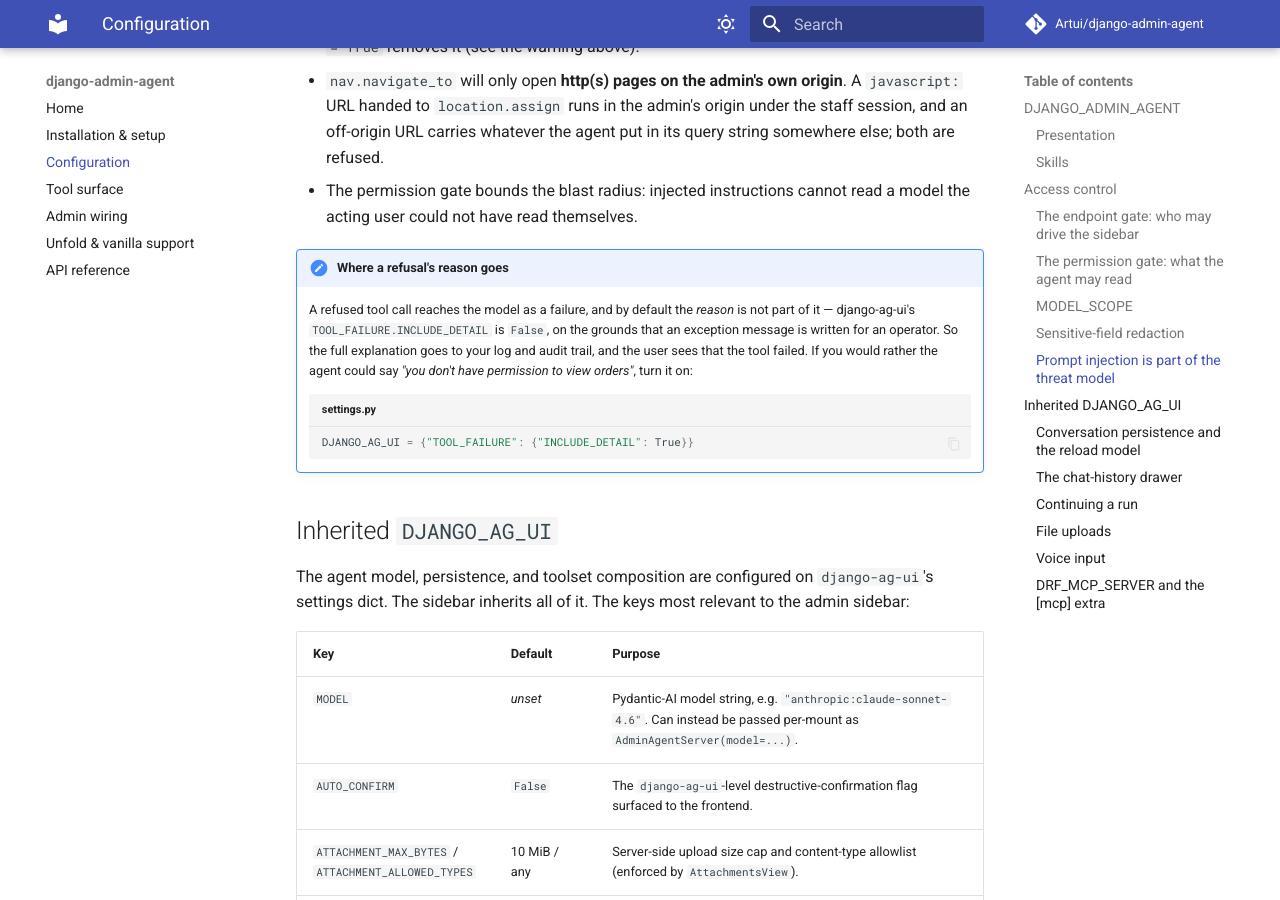
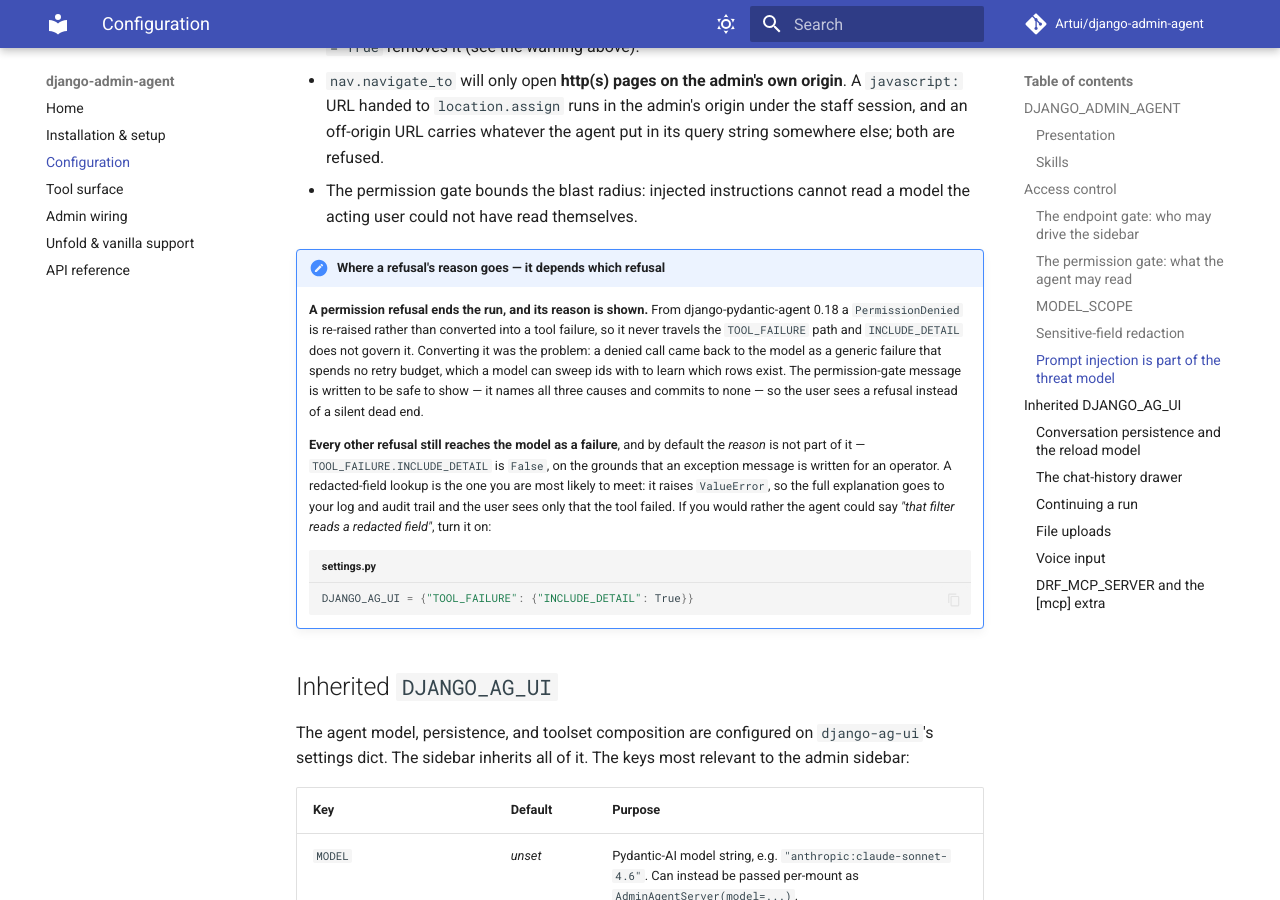
Before and after one commit to Artui/django-admin-agent, an MkDocs documentation site: the page built from docs/configuration.md, in a window 1280 px wide and 900 px high, scrolled down 6635 px. Built offline with MkDocs 1.6.1 and Material for MkDocs 9.7.7, drawn with Linux system fonts in a browser that asks for light colours; comment, search, counter and statistics services are not loaded.

Commit message:
Let a permission refusal end the run, and correct the docs that said it would not
Follows from the django-pydantic-agent 0.18 floor. From 0.18 a PermissionDenied
is re-raised rather than converted into a tool failure, so the permission gate's
refusal ends the run and its reason reaches the user; it no longer travels the
TOOL_FAILURE path and INCLUDE_DETAIL does not govern it.

The conversion was the problem. A denied call came back to the model as a
generic, retryable failure that spends no retry budget and does not end the run,
so a model asked to try a range of ids could tell a denied row from a missing
one. Showing the message is safe by construction: it names all three causes and
commits to none, so it does not separate a model that was never registered from
one this user has no permission for.

Two places asserted the old routing in prose and one in a test. The
authorized_model_admin docstring claimed the message "names which of the three
it was" -- it never did, deliberately -- and that the reason stayed in the
operator's log. The configuration note said the same. Both now distinguish a
permission refusal from every other refusal, which is unchanged: a
redacted-field lookup still raises ValueError and still withholds its reason.

Only the browser end-to-end lane caught this. The Python tests assert
PermissionDenied at the tool boundary, below the failure policy, so they agree
either way.

````diff
--- a/docs/configuration.md
+++ b/docs/configuration.md
@@ -266,13 +266,24 @@
 - The permission gate bounds the blast radius: injected instructions cannot read
   a model the acting user could not have read themselves.
 
-!!! note "Where a refusal's reason goes"
-    A refused tool call reaches the model as a failure, and by default the
-    *reason* is not part of it — django-ag-ui's `TOOL_FAILURE.INCLUDE_DETAIL`
-    is `False`, on the grounds that an exception message is written for an
-    operator. So the full explanation goes to your log and audit trail, and the
-    user sees that the tool failed. If you would rather the agent could say
-    *"you don't have permission to view orders"*, turn it on:
+!!! note "Where a refusal's reason goes — it depends which refusal"
+    **A permission refusal ends the run, and its reason is shown.** From
+    django-pydantic-agent 0.18 a `PermissionDenied` is re-raised rather than
+    converted into a tool failure, so it never travels the `TOOL_FAILURE` path
+    and `INCLUDE_DETAIL` does not govern it. Converting it was the problem: a
+    denied call came back to the model as a generic failure that spends no retry
+    budget, which a model can sweep ids with to learn which rows exist. The
+    permission-gate message is written to be safe to show — it names all three
+    causes and commits to none — so the user sees a refusal instead of a silent
+    dead end.
+
+    **Every other refusal still reaches the model as a failure**, and by default
+    the *reason* is not part of it — `TOOL_FAILURE.INCLUDE_DETAIL` is `False`,
+    on the grounds that an exception message is written for an operator. A
+    redacted-field lookup is the one you are most likely to meet: it raises
+    `ValueError`, so the full explanation goes to your log and audit trail and
+    the user sees only that the tool failed. If you would rather the agent could
+    say *"that filter reads a redacted field"*, turn it on:
 
     ```python title="settings.py"
     DJANGO_AG_UI = {"TOOL_FAILURE": {"INCLUDE_DETAIL": True}}
````
Also changed, not shown: CHANGELOG.md (+25 -0 lines), 2 other files.
